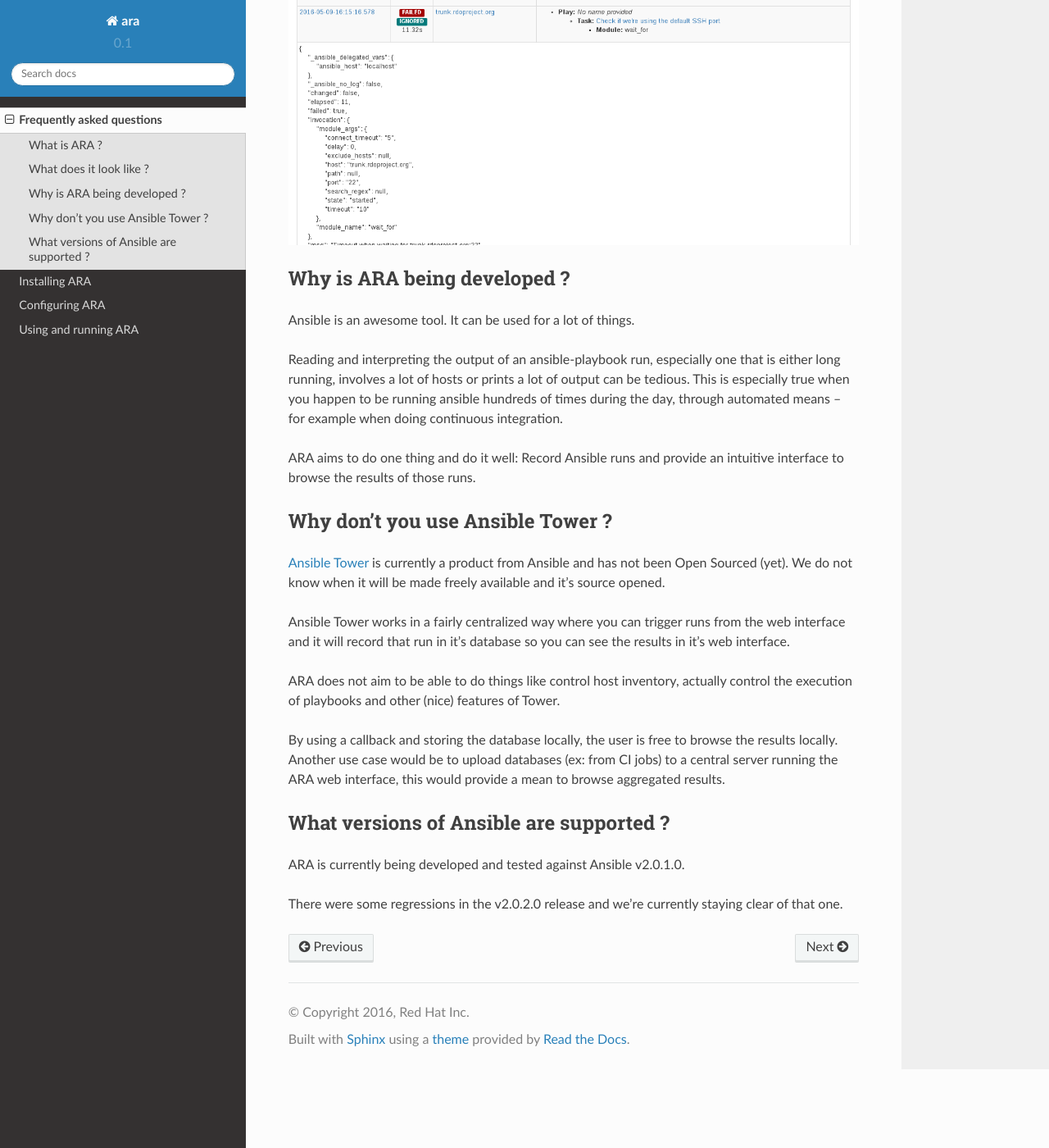
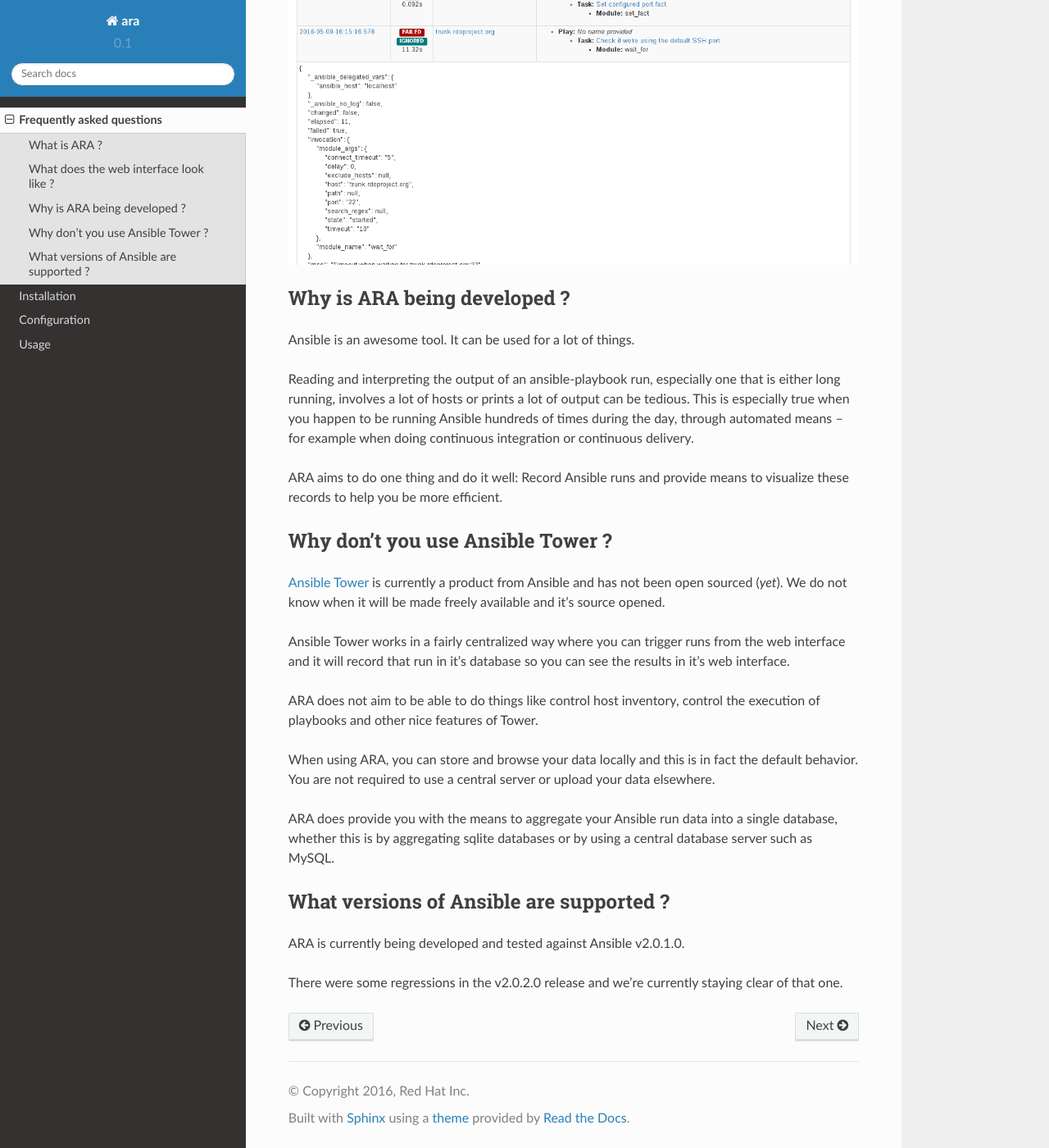
Before and after one commit to ansible-community/ara, a Sphinx documentation site: the page built from docs/faq.rst, in a window 1280 px wide and 1400 px high, scrolled down 1000 px. Shown: the whole window at 82% size. Built offline with Sphinx 7.4.7 and the Read the Docs theme 2.0.0, drawn with Linux system fonts in a browser that asks for light colours; some of the changed text lies outside the part shown.

Commit message:
Another vast improvement to documentation

```diff
--- a/docs/faq.rst
+++ b/docs/faq.rst
@@ -5,17 +5,20 @@
 ARA_ is an attempt to make Ansible_ runs easier to visualize, understand and
 troubleshoot.
 
-ARA is two things:
+ARA is three things:
 
-1. An Ansible callback plugin to record playbook runs into an sqlite database
-2. A Flask_ web interface to visualize that sqlite database
+1. An `Ansible callback plugin`_ to record playbook runs into a database
+2. A `CLI client`_ to query the database
+3. A `web interface`_ to visualize the database
 
 .. _ARA: https://github.com/dmsimard/ara
 .. _Ansible: https://www.ansible.com/
-.. _Flask: http://flask.pocoo.org/
+.. _Ansible callback plugin: https://ara.readthedocs.io/en/latest/configuration.html#ansible
+.. _CLI client: https://ara.readthedocs.io/en/latest/usage.html#querying-the-database-with-the-cli
+.. _web interface: https://ara.readthedocs.io/en/latest/usage.html#browsing-the-web-interface
 
-What does it look like ?
-------------------------
+What does the web interface look like ?
+---------------------------------------
 A video is available on YouTube_ and the following is a screenshot of the
 web interface:
 
@@ -30,31 +33,33 @@
 Reading and interpreting the output of an ansible-playbook run, especially one
 that is either long running, involves a lot of hosts or prints a lot of output
 can be tedious.
-This is especially true when you happen to be running ansible hundreds of times
+This is especially true when you happen to be running Ansible hundreds of times
 during the day, through automated means -- for example when doing continuous
-integration.
+integration or continuous delivery.
 
-ARA aims to do one thing and do it well: Record Ansible runs and provide an
-intuitive interface to browse the results of those runs.
+ARA aims to do one thing and do it well: Record Ansible runs and provide means
+to visualize these records to help you be more efficient.
 
 Why don't you use Ansible Tower ?
 ---------------------------------
-`Ansible Tower`_ is currently a product from Ansible and has not been Open
-Sourced (yet). We do not know when it will be made freely available and it's
+`Ansible Tower`_ is currently a product from Ansible and has not been open
+sourced (*yet*). We do not know when it will be made freely available and it's
 source opened.
 
 Ansible Tower works in a fairly centralized way where you can trigger runs from
 the web interface and it will record that run in it's database so you can see
 the results in it's web interface.
 
-ARA does not aim to be able to do things like control host inventory, actually
-control the execution of playbooks and other (nice) features of Tower.
+ARA does not aim to be able to do things like control host inventory, control
+the execution of playbooks and other nice features of Tower.
 
-By using a callback and storing the database locally, the user is free to
-browse the results locally.
-Another use case would be to upload databases (ex: from CI jobs) to a central
-server running the ARA web interface, this would provide a mean to browse
-aggregated results.
+When using ARA, you can store and browse your data locally and this is in fact
+the default behavior. You are not required to use a central server or upload
+your data elsewhere.
+
+ARA does provide you with the means to aggregate your Ansible run data into a
+single database, whether this is by aggregating sqlite databases or by using
+a central database server such as MySQL.
 
 .. _Ansible Tower: https://www.ansible.com/tower
 
--- a/docs/index.rst
+++ b/docs/index.rst
@@ -8,6 +8,6 @@
     :maxdepth: 2
 
     Frequently asked questions <faq>
-    Installing ARA <install>
-    Configuring ARA <configure>
-    Using and running ARA <use>
+    Installation <installation>
+    Configuration <configuration>
+    Usage <usage>
```
Also changed, not shown: README.rst (+13 -10 lines), docs/configuration.rst (added, +125 -0 lines), docs/configure.rst (deleted, +0 -73 lines), docs/install.rst (deleted, +0 -17 lines), docs/installation.rst (added, +31 -0 lines), docs/usage.rst (added, +152 -0 lines), docs/use.rst (deleted, +0 -123 lines).
